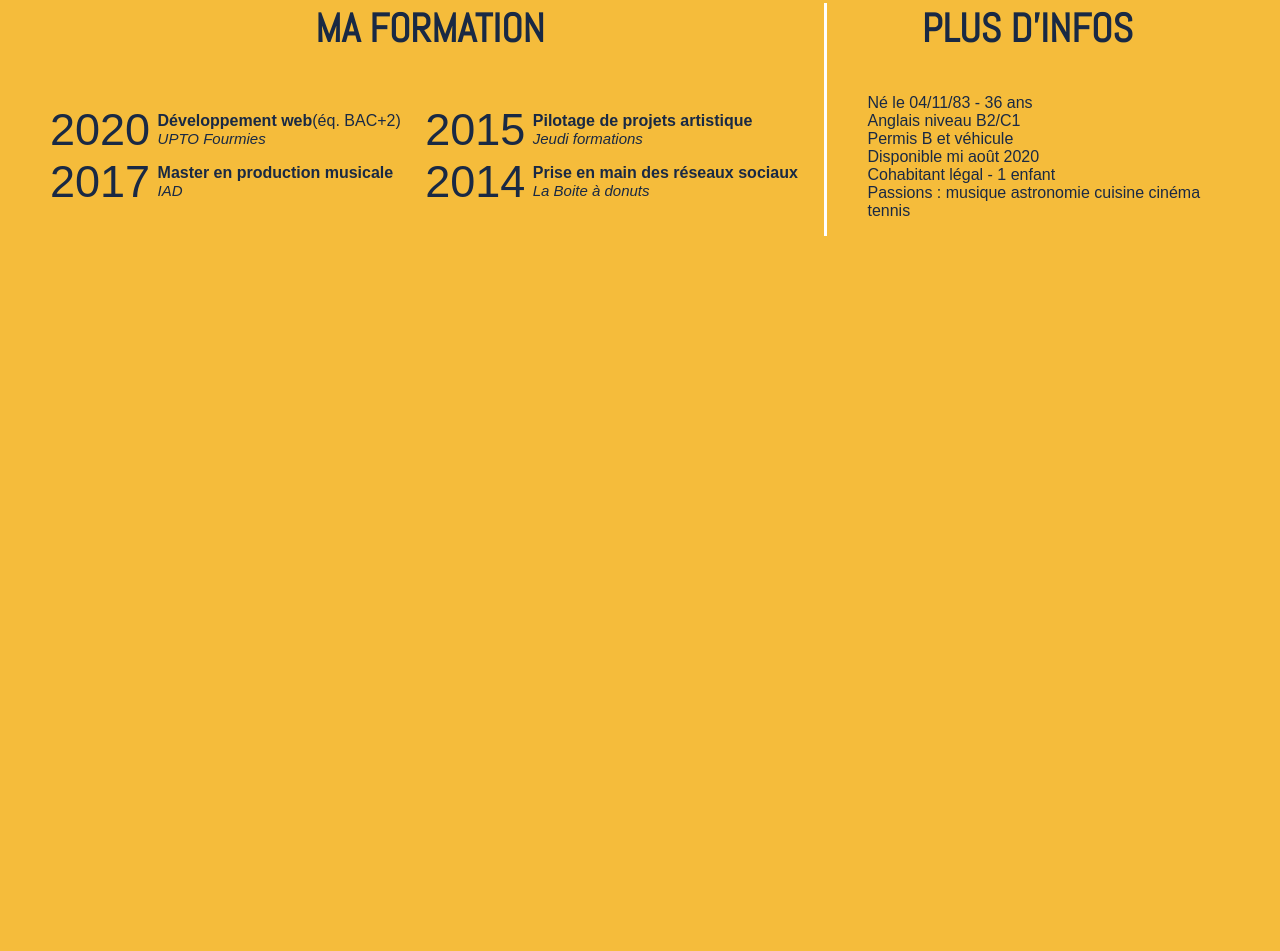
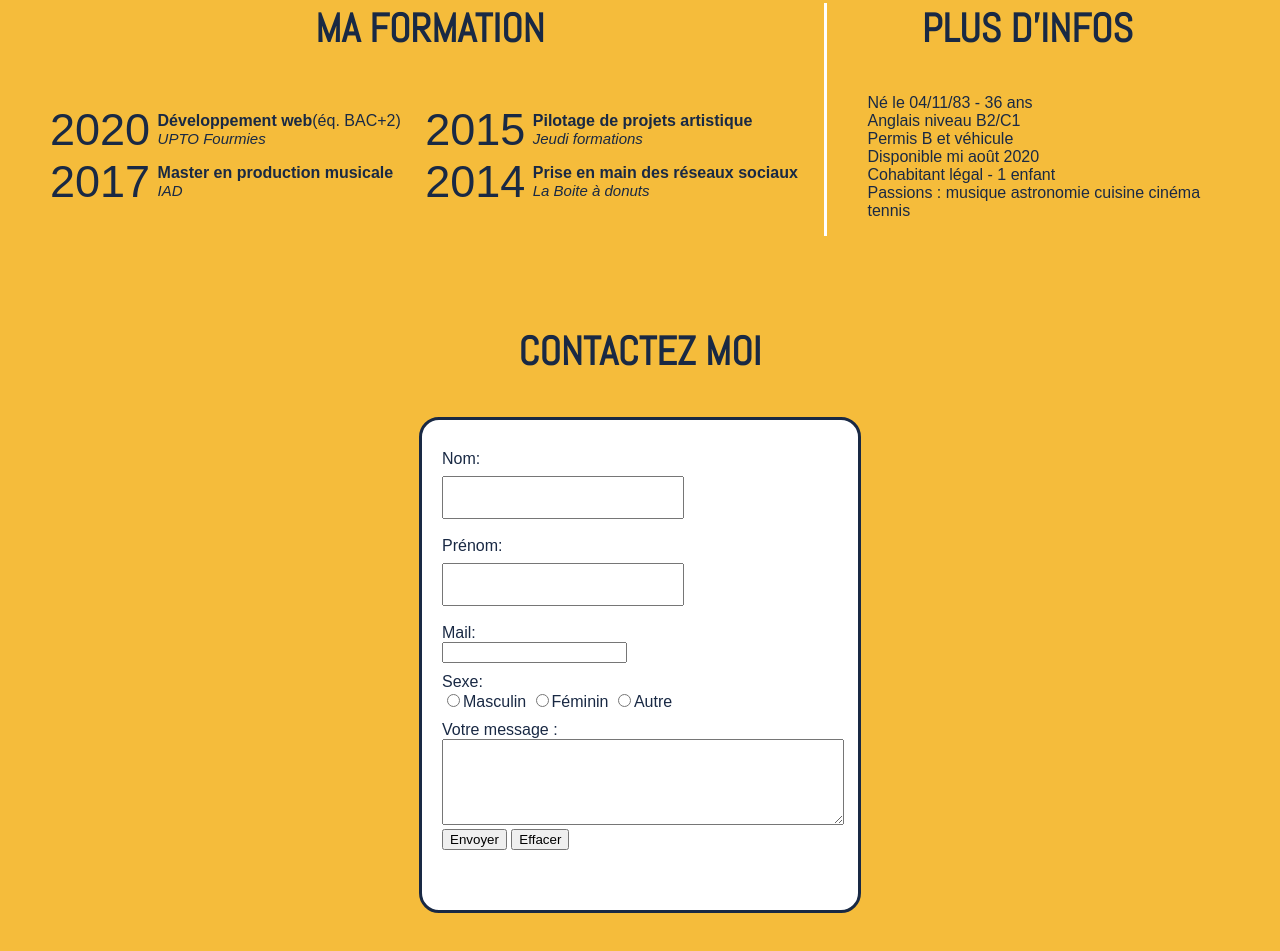
Before and after one commit to pickforbass/cv, a plain HTML site: page index.html in a window 1280 px wide. Shown: the part 959-1910 px from the top of the page. Before the commit the page ends 1285 px from the top, so only its background shows below. Drawn offline with Linux system fonts and the light colour scheme; a web font is replaced by a local one.

Commit message:
09/10 15h32 project ok before appear / disappear functions

```diff
--- a/index.html
+++ b/index.html
@@ -133,6 +133,26 @@
                 <li>Passions : musique astronomie cuisine cinéma tennis</li>
             </ul>
     </div>
+
     </div>
+
+<div class="blockparty">
+    <div>
+        <h3>Contactez moi</h3>
+    </div>
+    <form id="callme" method= post enctype ="text/plain" action="mailto:70sr8q3c4tvrbz9@jetable.org">
+        <div class="contactinfo">Nom:</div><input name="thename" type="text">
+        <div class="contactinfo">Prénom:</div><input name ="faminame"type="text">
+        <div class="contactinfo">Mail:</div><input name="name" type="mail">
+        <div class="contactinfo">Sexe:</div><INPUT TYPE=RADIO NAME=Sexe VALUE=Masculin>Masculin
+        <INPUT TYPE=RADIO NAME=Sexe VALUE=Féminin>Féminin
+        <INPUT TYPE=RADIO NAME=Sexe VALUE=Autre>Autre
+        <div class="contactinfo">Votre message :</div><textarea id="messagearea" type="textarea" name= "commentaire"></textarea>
+        <div>
+        <INPUT TYPE=SUBMIT VALUE=Envoyer>
+        <INPUT TYPE=RESET VALUE=Effacer>
+        </div>
+    </form>
+</div>
 </body>
 </html>
--- a/style.css
+++ b/style.css
@@ -147,6 +147,30 @@ img{
     width: 65%;
 }
 
+#callme{
+    width:33%;
+    margin-left: auto;
+    margin-right: auto;
+    background-color: white;
+    border: #192944 3px solid;
+    border-radius: 20px;
+    padding: 20px;
+    height: 450px;
+}
+
+.contactinfo{
+    margin-top: 10px;
+}
+
+input[type=text] {
+    width: 50%;
+    padding: 12px 20px;
+    margin: 8px 0;
+}
+#messagearea{
+    width: 100%;
+    height: 80px;
+}
 
 /* mediaqueries=========================================================== */
 @media all and (max-width: 890px) {
```
